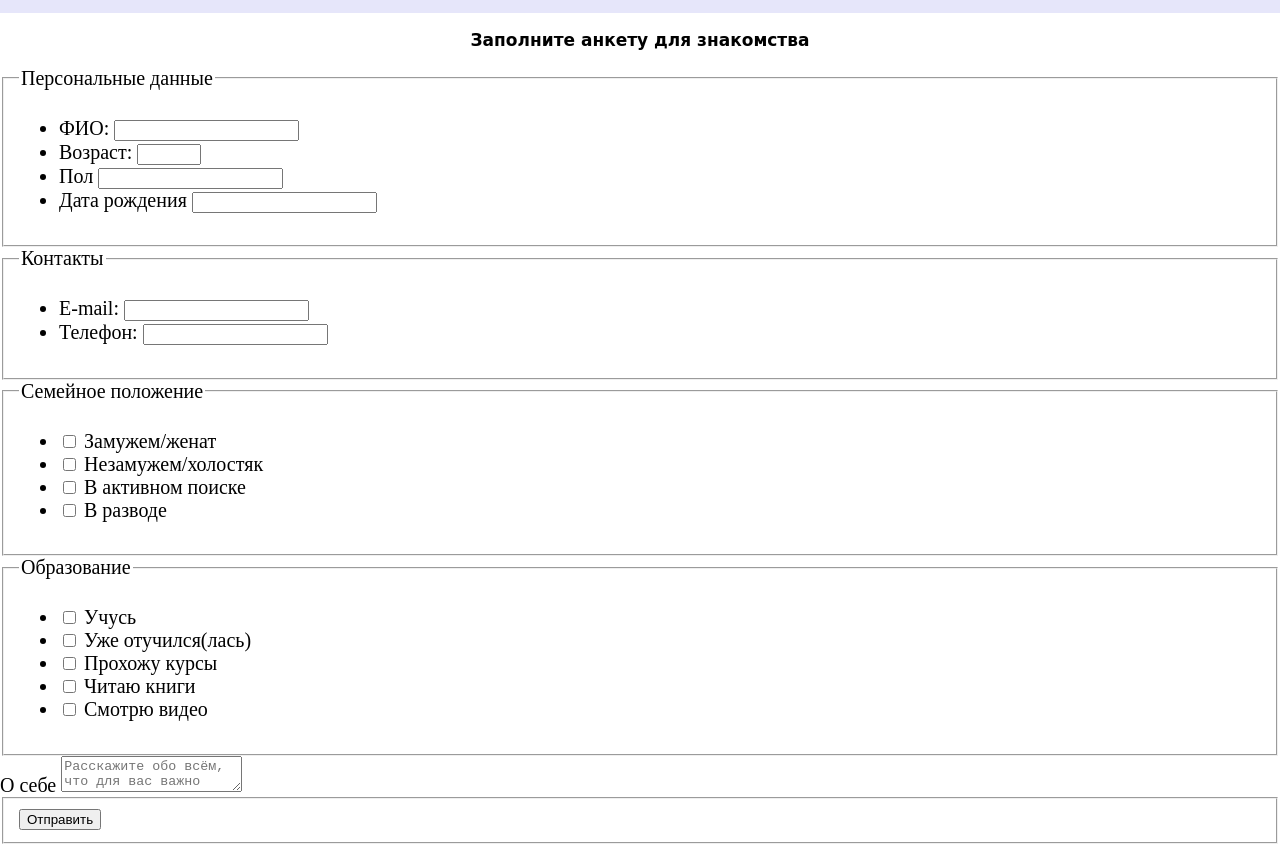
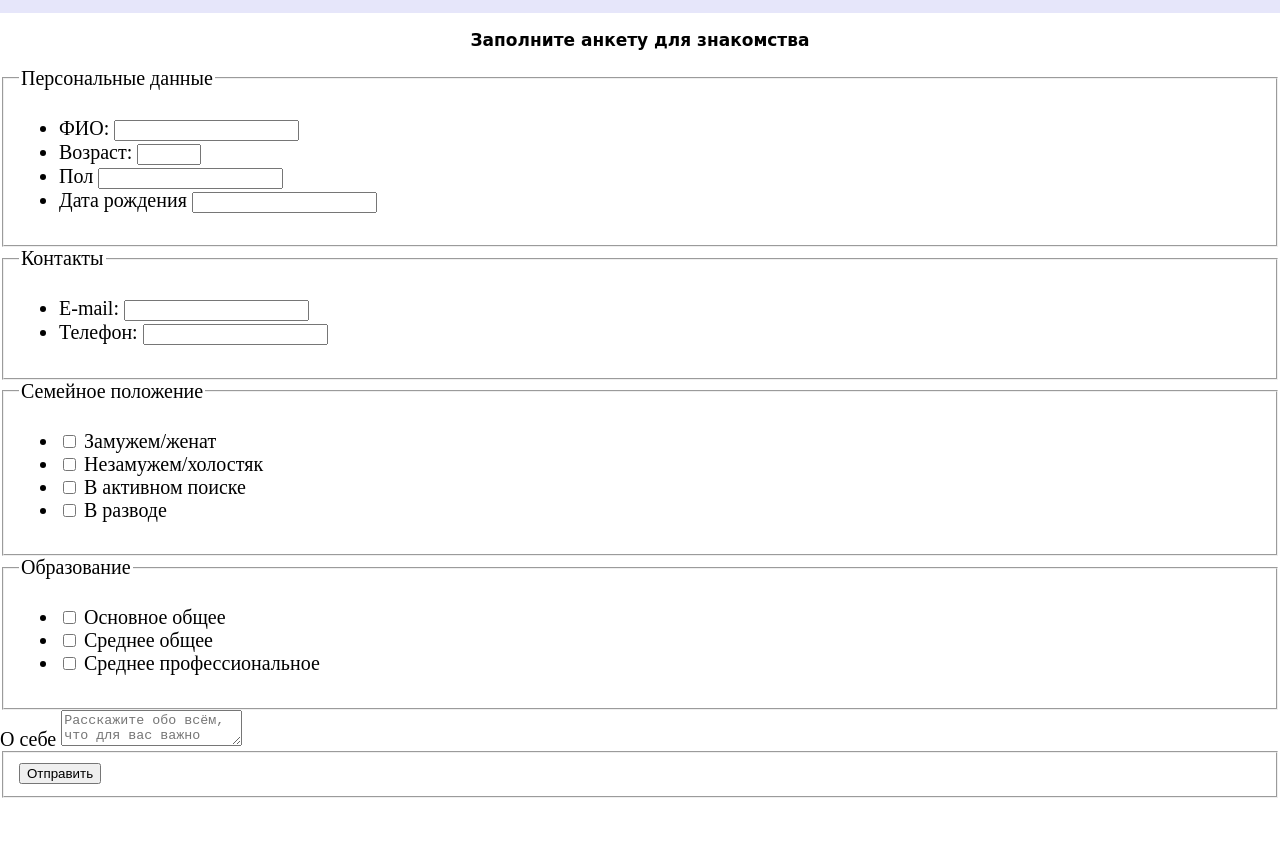
Before and after one commit to nesterovaksss/ex1, a plain HTML site: page index2.html in a window 1280 px wide. Shown: the part 92-936 px from the top of the page. After the commit the page ends 890 px from the top, so only its background shows below. Drawn offline with Linux system fonts and the light colour scheme.

Commit message:
Update index2.html

```diff
--- a/index2.html
+++ b/index2.html
@@ -70,23 +70,15 @@
     <ul>
       <li>
         <input type="checkbox" name="intensive-courses" id="courses" >
-        <label for="courses">Учусь</label>
+        <label for="courses">Основное общее</label>
       </li>
       <li>
         <input type="checkbox" name="intensive-courses" id="courses" >
-        <label for="courses">Уже отучился(лась)</label>
+        <label for="courses">Среднее общее</label>
       </li>
       <li>
         <input type="checkbox" name="intensive-courses" id="courses" >
-        <label for="courses">Прохожу курсы</label>
-      </li>
-      <li>
-        <input type="checkbox" name="books" id="books">
-        <label for="books">Читаю книги</label>
-      </li>
-      <li>
-        <input type="checkbox" name="video" id="video">
-        <label for="video">Смотрю видео</label>
+        <label for="courses">Среднее профессиональное</label>
       </li>
     </ul>
   </fieldset>
```
